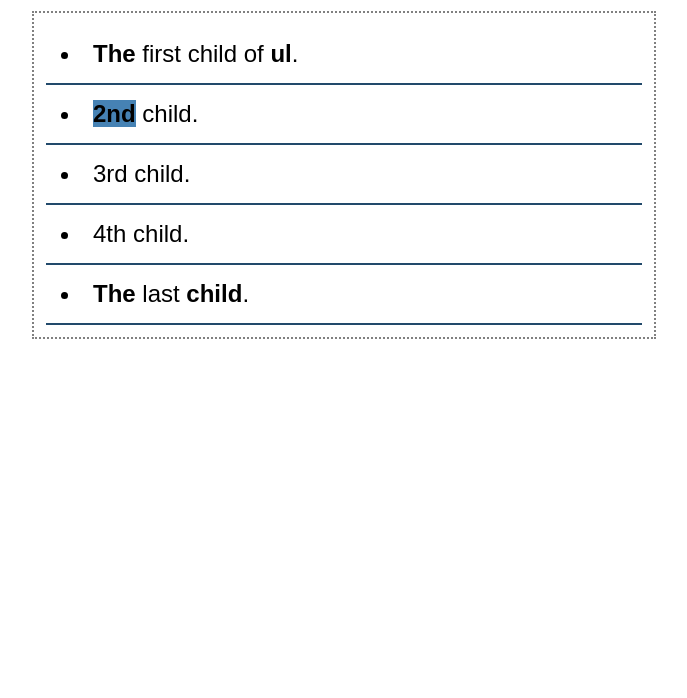
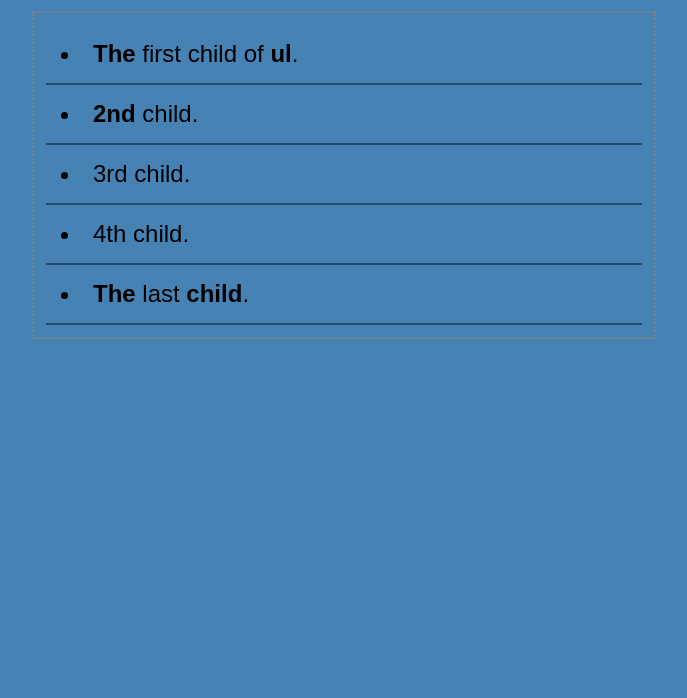
Before and after one commit to KoyamaTakemi0/samplegit, a plain HTML site: page CSS入門/2-4（CSSセレクタ）/index.html in a window 1280 px wide. Shown: the part 102-800 px from the top of the page, without its empty margins (296-983 px from the left). Drawn offline with Linux system fonts and the light colour scheme.

Commit message:
only-child要素の適用先を削除

```diff
--- a/CSS入門/2-4（CSSセレクタ）/css/style.css
+++ b/CSS入門/2-4（CSSセレクタ）/css/style.css
@@ -76,6 +76,6 @@ li:last-child{
 html要素は兄弟要素がないのでonly-childはhtml要素に対しても適用される。
 body要素は兄弟要素にhead要素があるので対象外。
 */
-b:only-child{
+:only-child{
   background-color: steelblue;
 }
```
